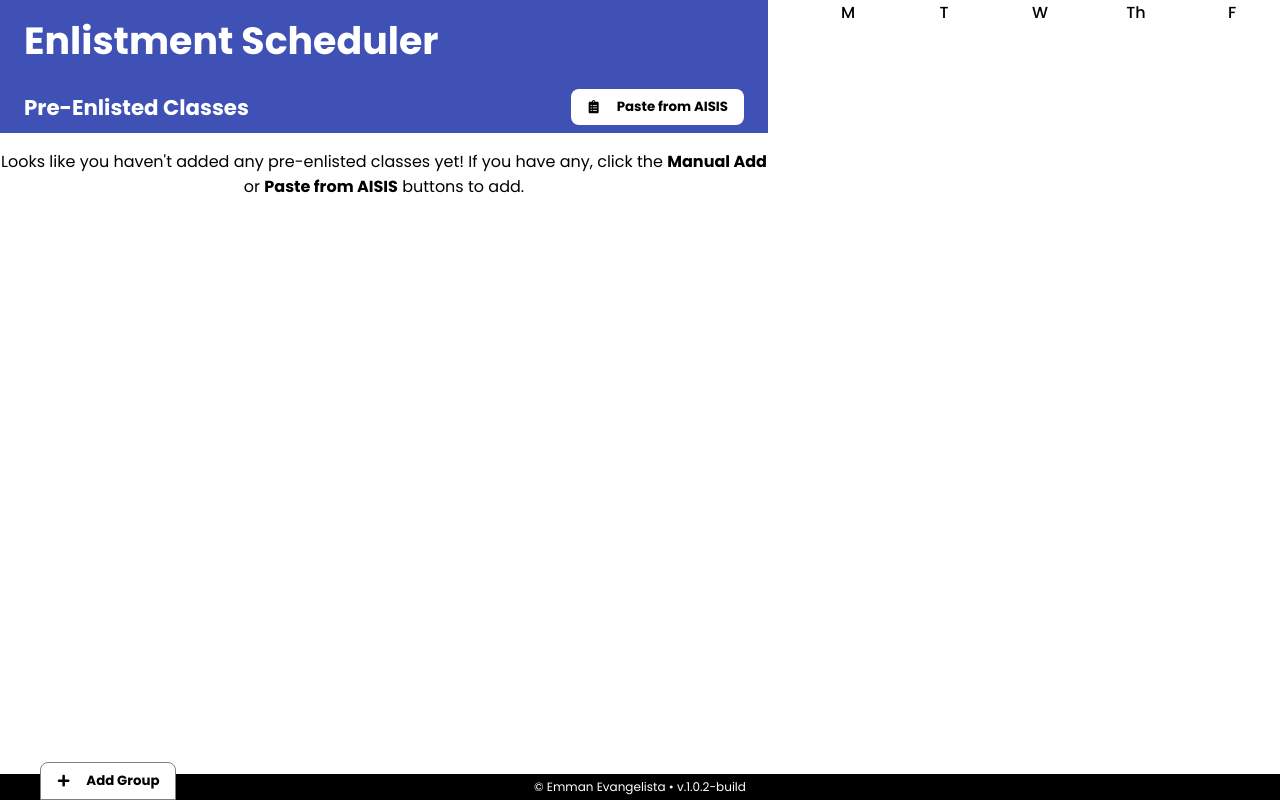
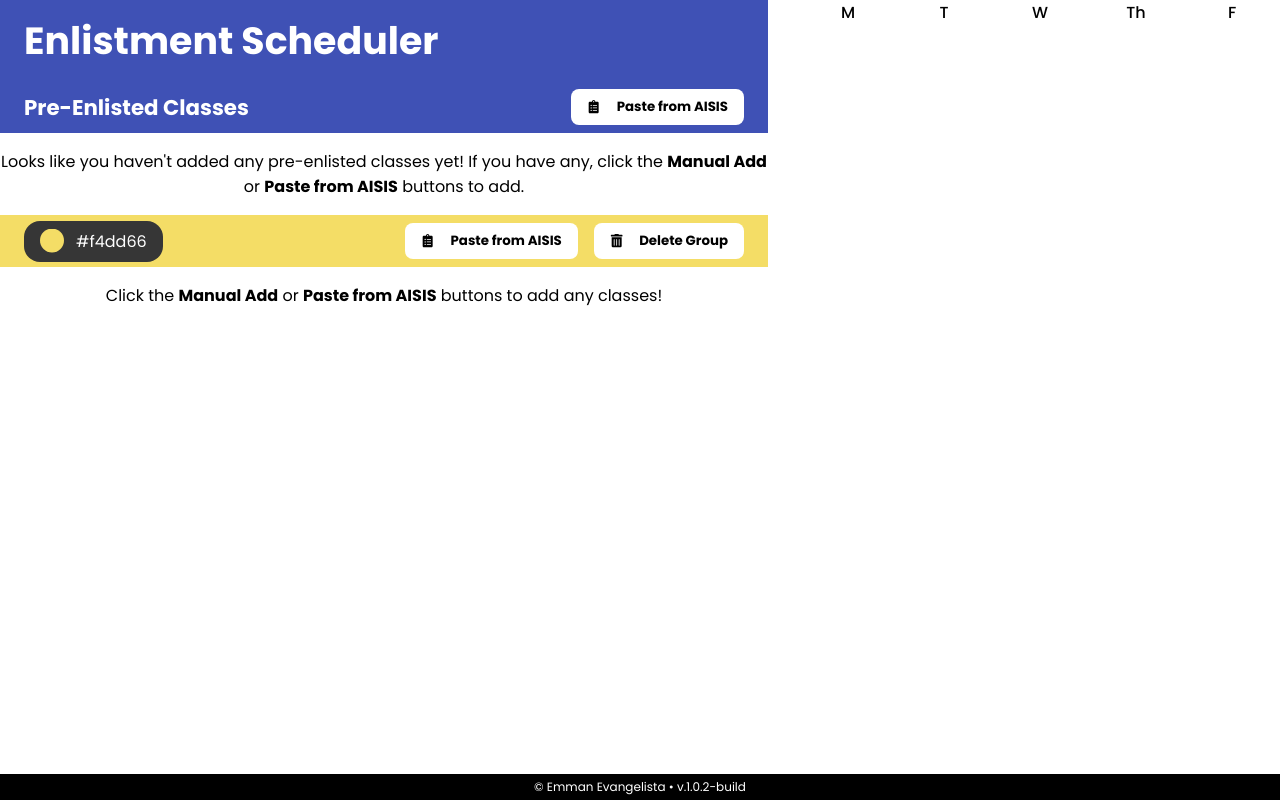
Before and after one commit to dnamme/enlistment-scheduler, a React (Create React App) app: page / in a window 1280 px wide. Built offline with nearby package versions, Linux system fonts and the light colour scheme.

Commit message:
remove floating add group button, now auto adds new group (#7)

```diff
--- a/src/App.js
+++ b/src/App.js
@@ -1,9 +1,7 @@
 import { useEffect, useState } from 'react'
-import { FaPlus } from 'react-icons/fa'
 import { v4 as uuidv4 } from 'uuid'
 import { randomColor } from 'randomcolor'
 
-import IconButton from './components/IconButton'
 import InputHeader from './components/InputHeader'
 import InputRow from './components/InputRow'
 import PreEnlistedRow from './components/PreEnlistedRow'
@@ -18,7 +16,13 @@ import './css/Timetable.css'
 
 function App() {
   const [preEnlistedData, setPreEnlistedData] = useState([])
-  const [data, setData] = useState([])
+  const [data, setData] = useState([
+    {
+      color: randomColor(),
+      keyCode: uuidv4(),
+      courses: []
+    }
+  ])
   const [groupedData, setGroupedData] = useState({
     start: 8,
     end: 17,
@@ -189,6 +193,15 @@ function App() {
         }
       })
 
+      // create new group if last has data
+      if (nrd.length > 0 && nrd[nrd.length-1].courses.length > 0) {
+        nrd.push({
+          color: randomColor(),
+          keyCode: uuidv4(),
+          courses: []
+        })
+      }
+
       setData(nrd)
     } else {
       let nrped = preEnlistedData
@@ -324,30 +337,6 @@ function App() {
 
       <Timetable data={groupedData} />
 
-      {/* fixed, floating button */}
-      <IconButton
-        cStyle={{
-          position: 'fixed',
-          bottom: 0,
-          left: '40px',
-          borderBottomLeftRadius: 0,
-          borderBottomRightRadius: 0,
-          border: '1px solid gray'
-        }}
-        icon={<FaPlus />}
-        onClick={() => {
-          setData([
-            ...data,
-            {
-              color: randomColor(),
-              keyCode: uuidv4(),
-              courses: []
-            }
-          ])
-        }}
-        bgColor="white"
-        text="Add Group" />
-
       {/* footer */}
       <footer>
         <p>&copy; Emman Evangelista &bull; v.1.0.2-build</p>
```
